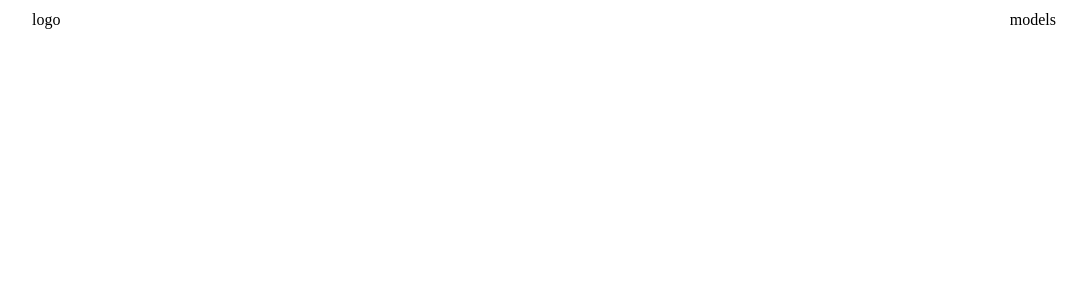
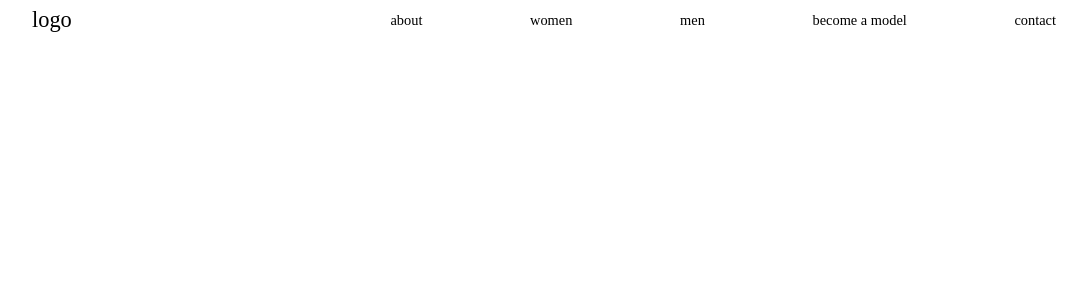
Before and after one commit to RicardVillalba/modelsManagementSystem, a React (Create React App) app: page / in a window 1280 px wide. Shown: the top 300 px of the page, without its empty margins (96-1183 px from the left). Built offline with nearby package versions, Linux system fonts and the light colour scheme; a web font is replaced by a local one.

Commit message:
new styles added to the navbar after adding all the links

```diff
--- a/src/App.js
+++ b/src/App.js
@@ -10,7 +10,7 @@ function App() {
     <div className="App">
       <Router>
         <NavBar />
-        <Route path="/models">
+        <Route path="/women">
           <ModelsList data={data} />
         </Route>
         <Route path="/model/:id">
--- a/src/components/navBar.js
+++ b/src/components/navBar.js
@@ -4,12 +4,28 @@ const NavBar = () => {
   return (
     <div className="navContainer">
       <div className="navLinks">
-        <Link to="/" className="navBarLinks">
-          logo
-        </Link>
-        <Link to="/models" className="navBarLinks">
-          models
-        </Link>
+        <div className="navBarLogo">
+          <Link to="/" className="navBarLinks">
+            logo
+          </Link>
+        </div>
+        <div className="navBarSections">
+          <Link to="/about" className="navBarLinks">
+            about
+          </Link>
+          <Link to="/women" className="navBarLinks">
+            women
+          </Link>
+          <Link to="/men" className="navBarLinks">
+            men
+          </Link>
+          <Link to="/becomeamodel" className="navBarLinks">
+            become a model
+          </Link>
+          <Link to="/contact" className="navBarLinks">
+            contact
+          </Link>
+        </div>
       </div>
     </div>
   );
--- a/src/components/styles/navBar.css
+++ b/src/components/styles/navBar.css
@@ -21,6 +21,19 @@
   font-family: ABChanelCorpoRegular;
 }
 
+.navBarLogo {
+  width: auto;
+  font-size: 1.4rem;
+}
+
+.navBarSections {
+  display: flex;
+  justify-content: space-between;
+  align-items: center;
+  width: 65%;
+  font-size: 0.9rem;
+}
+
 .navLinks {
   display: flex;
   justify-content: space-between;
```
